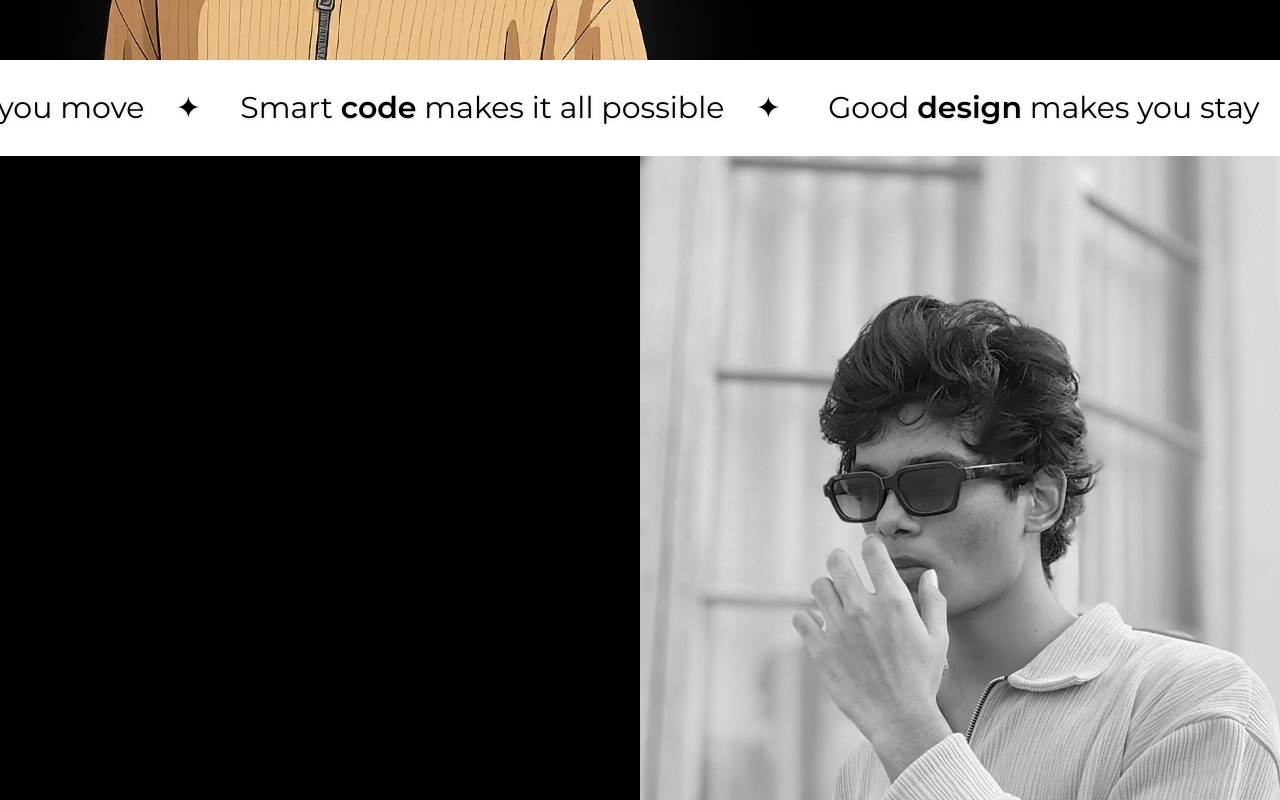
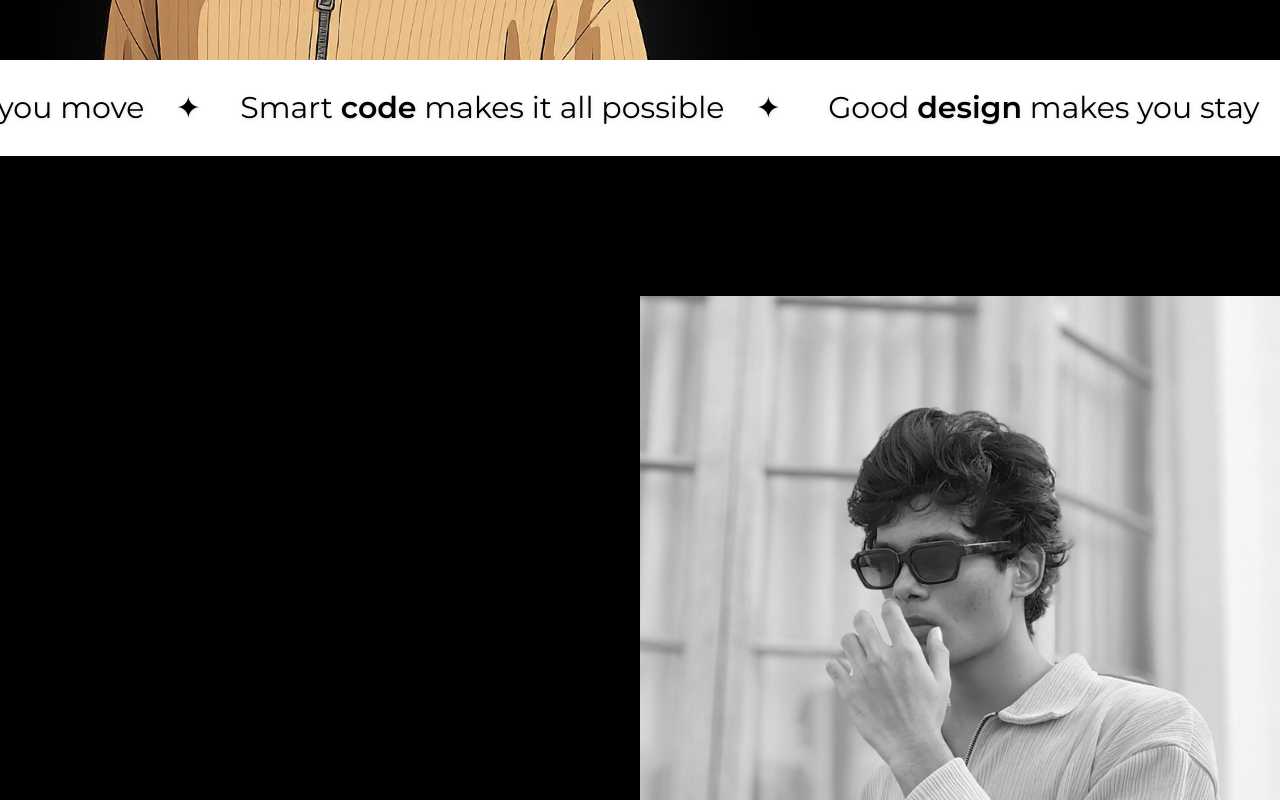
Before and after one commit to 1Goutham/GouthamPortfolio, a Next.js app: page / in a window 1280 px wide. Shown: the part 720-1520 px from the top of the page. Built offline with nearby package versions, Linux system fonts and the light colour scheme.

Commit message:
layout adjustment

```diff
--- a/src/app/components/about.js
+++ b/src/app/components/about.js
@@ -64,7 +64,7 @@ export default function About() {
       </div>
 
       {/* Image Section */}
-      <div className="w-full md:w-1/2 flex justify-center md:justify-end items-center md:items-stretch p-6 md:p-0">
+      <div className="w-full md:w-1/2 flex justify-center items-center md:justify-end md:items-end p-6 md:p-0 -translate-y-5">
         <Image
           className="w-full h-[300px] md:h-full object-cover object-left-top md:object-center rounded-xl md:rounded-none"
           src="/portfoliopic1.png"
--- a/src/app/components/skills.js
+++ b/src/app/components/skills.js
@@ -41,7 +41,7 @@ export default function Skills() {
           </ScrollReveal>
           <div>
             <FadeContent blur={true} duration={1000} easing="ease-out" initialOpacity={0}>
-            <Image src="/logos.png" alt="SkillsLogos" width={300} height={300} />
+            <Image src="/logos.png" alt="SkillsLogos" width={300} height={300} className="w-40 md:w-80"/>
             </FadeContent>
             </div>
         </div>
@@ -49,7 +49,7 @@ export default function Skills() {
       </div>
 
       {/* Image Section */}
-      <div className="w-full md:w-1/2 flex justify-center items-end md:justify-center md:items-end order-2 md:order-1">
+      <div className="w-full md:w-1/2 flex justify-center items-center md:justify-center md:items-end order-2 md:order-1">
 
         <Image
           className=" w-full h-[300px] md:w-[550px] md:h-[400px] object-contain"
```
